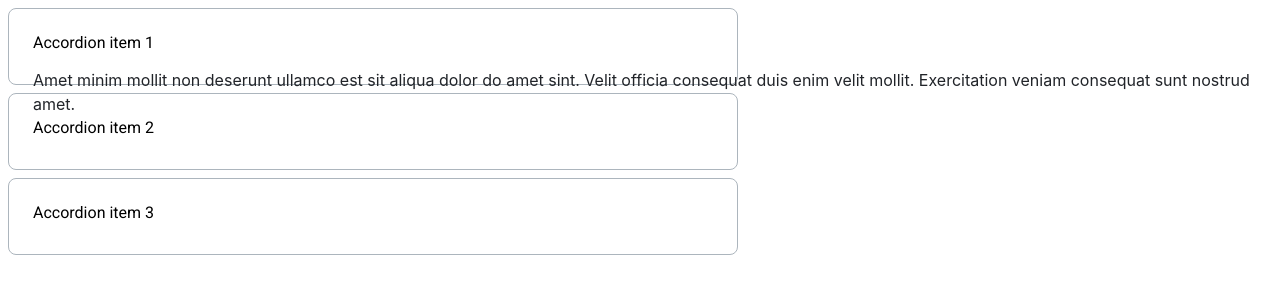
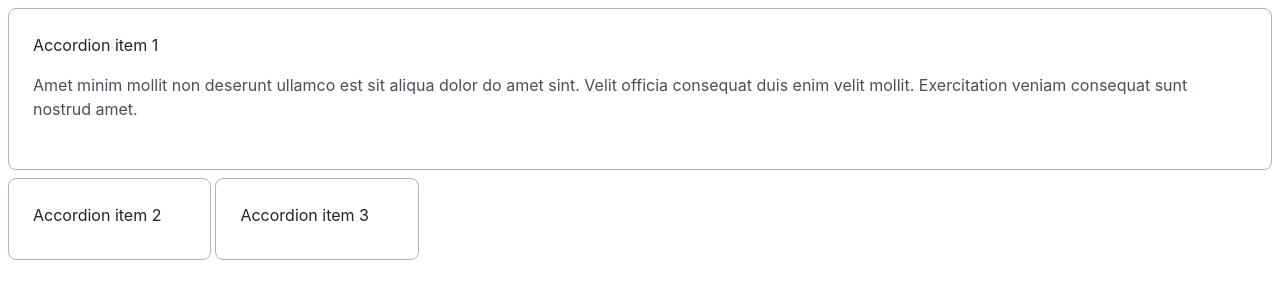
Before and after one commit to js-tasks-ru/htmlcss-20220317_alexxxusachev888, a website: page 03-lection1/02-accordion/index.html in a window 1280 px wide. Both pictures are taken after a click on the heading "Accordion item 1". Drawn offline with Linux system fonts and the light colour scheme.

Commit message:
AccordionVolum.2

```diff
--- a/03-lection1/02-accordion/accordion.css
+++ b/03-lection1/02-accordion/accordion.css
@@ -1,10 +1,11 @@
-summary {
+.accordion__title {
     display: block;
 }
 
-summary::-webkit-details-marker {
+.accordion__title::-webkit-details-marker {
   display: none;
 }
+
 
 .accordion {
     background: #FFFFFF;
@@ -12,21 +13,34 @@ summary::-webkit-details-marker {
     box-sizing: border-box;
     border-radius: 8px;
     padding: 24px 49px 32px 24px;
-    width: 730px;
-    margin-bottom: 8px;
+
 }
 
-.accordion_text {
+.accordion__title {
     color: #212429;
     font-family: 'Inter';
     font-style: normal;
     font-weight: 400;
     font-size: 16px;
     line-height: 24px;
-      position: absolute;
+
 }
 
-.accordion:last-child {
-      margin-bottom: 0px;
+.accordion__text {
+    color: #495057;
+    font-family: 'Inter';
+    font-style: normal;
+    font-weight: 400;
+    font-size: 16px;
+    line-height: 24px;
+    }
+
+.accordion__item {
+    margin-bottom: 8px;
+    display: inline-block;
 
 }
+
+.accordion__item:last-child {
+    margin-bottom: 0;
+}
--- a/03-lection1/02-accordion/index.html
+++ b/03-lection1/02-accordion/index.html
@@ -7,31 +7,31 @@
     </head>
     <body>
         <div>
-            <details class="accordion">
-                <summary class="accordion_title">
+            <details class="accordion accordion__item">
+                <summary class="accordion__title">
                     Accordion item 1
                 </summary>
-                <p class="accordion_text">
+                <p class="accordion__text">
                     Amet minim mollit non deserunt ullamco est sit aliqua dolor do amet sint.
                     Velit officia consequat duis enim velit mollit.
                     Exercitation veniam consequat sunt nostrud amet.
                 </p>
             </details>
-            <details class="accordion">
-                <summary class="accordion_title">
+            <details class="accordion accordion__item">
+                <summary class="accordion__title">
                     Accordion item 2
                 </summary>
-                <p class="accordion_text">
+                <p class="accordion__text">
                     Amet minim mollit non deserunt ullamco est sit aliqua dolor do amet sint.
                     Velit officia consequat duis enim velit mollit.
                     Exercitation veniam consequat sunt nostrud amet.
                 </p>
             </details>
-            <details class="accordion">
-                <summary class="accordion_title">
+            <details class="accordion accordion__item">
+                <summary class="accordion__title">
                     Accordion item 3
                 </summary>
-                <p class="accordion_text">
+                <p class="accordion__text">
                     Amet minim mollit non deserunt ullamco est sit aliqua dolor do amet sint.
                     Velit officia consequat duis enim velit mollit.
                     Exercitation veniam consequat sunt nostrud amet.
```
Lines whose indentation alone changed are shown as unchanged.
